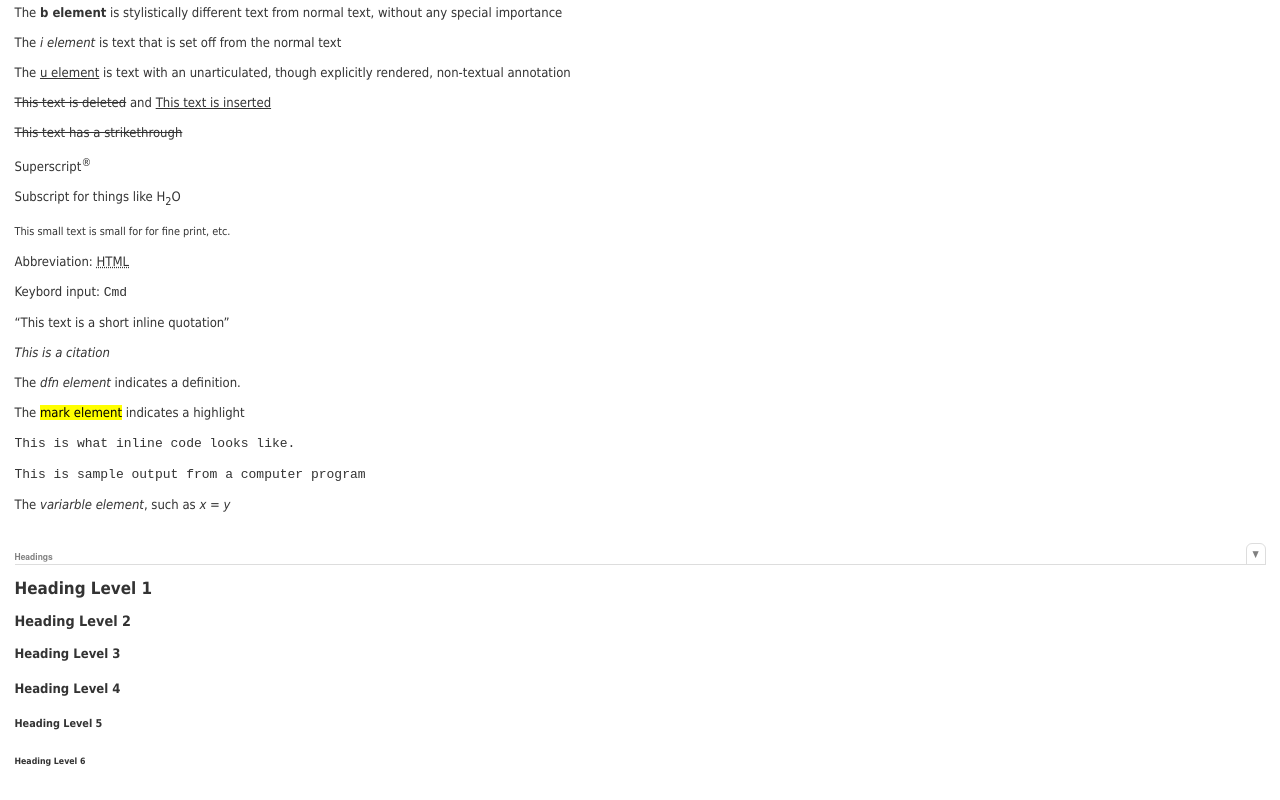
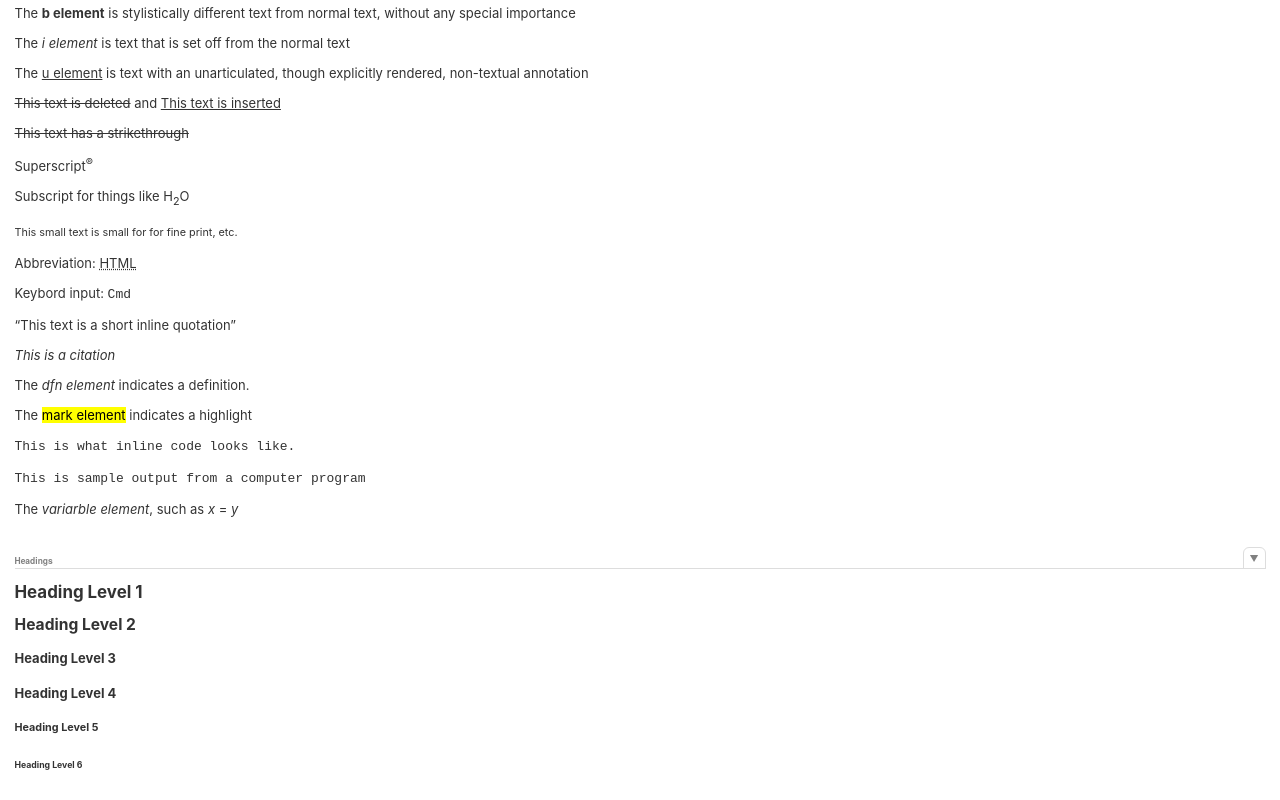
Before and after one commit to youthweb/styleguide, a website built with webpack: page docs/current/patterns/00-atoms/index.html in a window 1280 px wide. Shown: the part 1057-1857 px from the top of the page. Built offline with nearby package versions, Linux system fonts and the light colour scheme.

Commit message:
changed to system font

```diff
--- a/source/css/scss/headings.scss
+++ b/source/css/scss/headings.scss
@@ -7,7 +7,7 @@ h1 {
     font-weight: bold;
     font-family: $font-brand;
     text-align: left;
-    font-size: 130%;
+    font-size: 1.3em;
     display: block;
     font-weight: bold;
     line-height: 20px;
@@ -20,7 +20,7 @@ h2
     font-weight: bold;
     font-family: $font-brand;
     text-align: left;
-    font-size: 110%;
+    font-size: 1.2em;
     display: block;
     padding: 13px 5px 5px 0px;
     font-weight: bold;
@@ -34,7 +34,7 @@ h3
     font-weight: bold;
     font-family: $font-brand;
     text-align: left;
-    font-size: 100%;
+    font-size: 1em;
     margin-top: 10px;
     margin-bottom: 5px;
 }
--- a/source/css/scss/variables.scss
+++ b/source/css/scss/variables.scss
@@ -25,4 +25,6 @@ $color-utility-text-muted: #777777;
 /*
  * Fonts
  */
-$font-brand: "Tahoma", "Helvetica";
+$font-brand: -apple-system, BlinkMacSystemFont, "Segoe UI",
+                Helvetica, Arial, sans-serif,
+                "Apple Color Emoji", "Segoe UI Emoji", "Segoe UI Symbol";
--- a/source/css/style.scss
+++ b/source/css/style.scss
@@ -16,8 +16,8 @@ body {
  * Links
  */
 a {
-	color: $color-link;
-	text-decoration: none;
+    color: $color-link;
+    text-decoration: none;
 
 	&:hover, &:focus {
 		text-decoration: underline;
```
